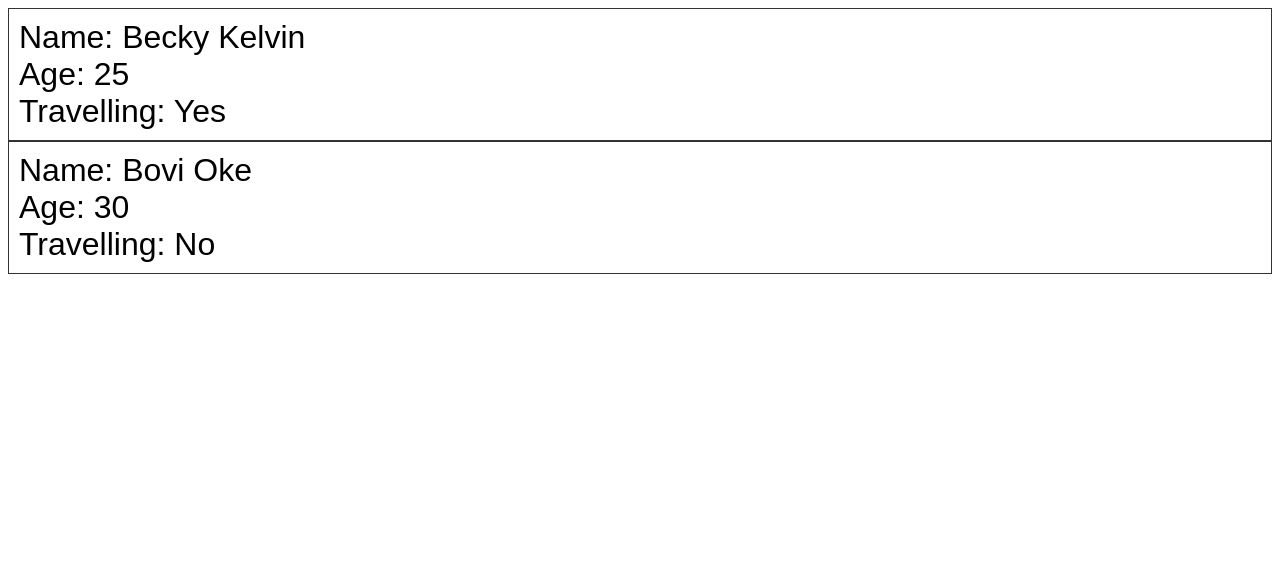
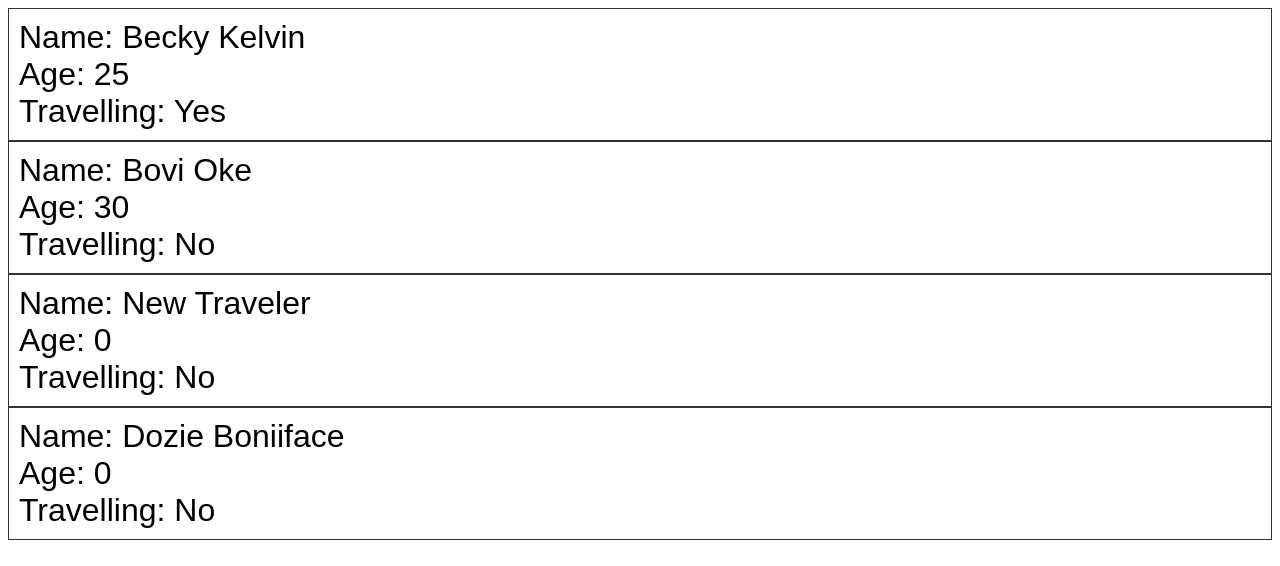
Before and after one commit to Kemelite1/React.js, a React (Vite) app in the folder react-basics/react-app/: page / in a window 1280 px wide. Shown: the top 566 px of the page. Built offline with nearby package versions, Linux system fonts and the light colour scheme.

Commit message:
Adding defaultProps to component

```diff
--- a/react-basics/react-app/src/App.jsx
+++ b/react-basics/react-app/src/App.jsx
@@ -5,7 +5,8 @@ function App() {
     <div>
       <Traveler name="Becky Kelvin" age={25} isTravelling={true} />
       <Traveler name="Bovi Oke" age={30} isTravelling={false} />
-
+      <Traveler />
+      <Traveler name="Dozie Boniiface" />
     </div>
 
   );
--- a/react-basics/react-app/src/Traveler.jsx
+++ b/react-basics/react-app/src/Traveler.jsx
@@ -15,4 +15,10 @@ Traveler.propTypes = {
     isTravelling: PropTypes.bool,
 }
 
+Traveler.defaultProps = {
+    name: "New Traveler",
+    age: 0,
+    isTravelling: false,
+}
+
 export default Traveler;
```
